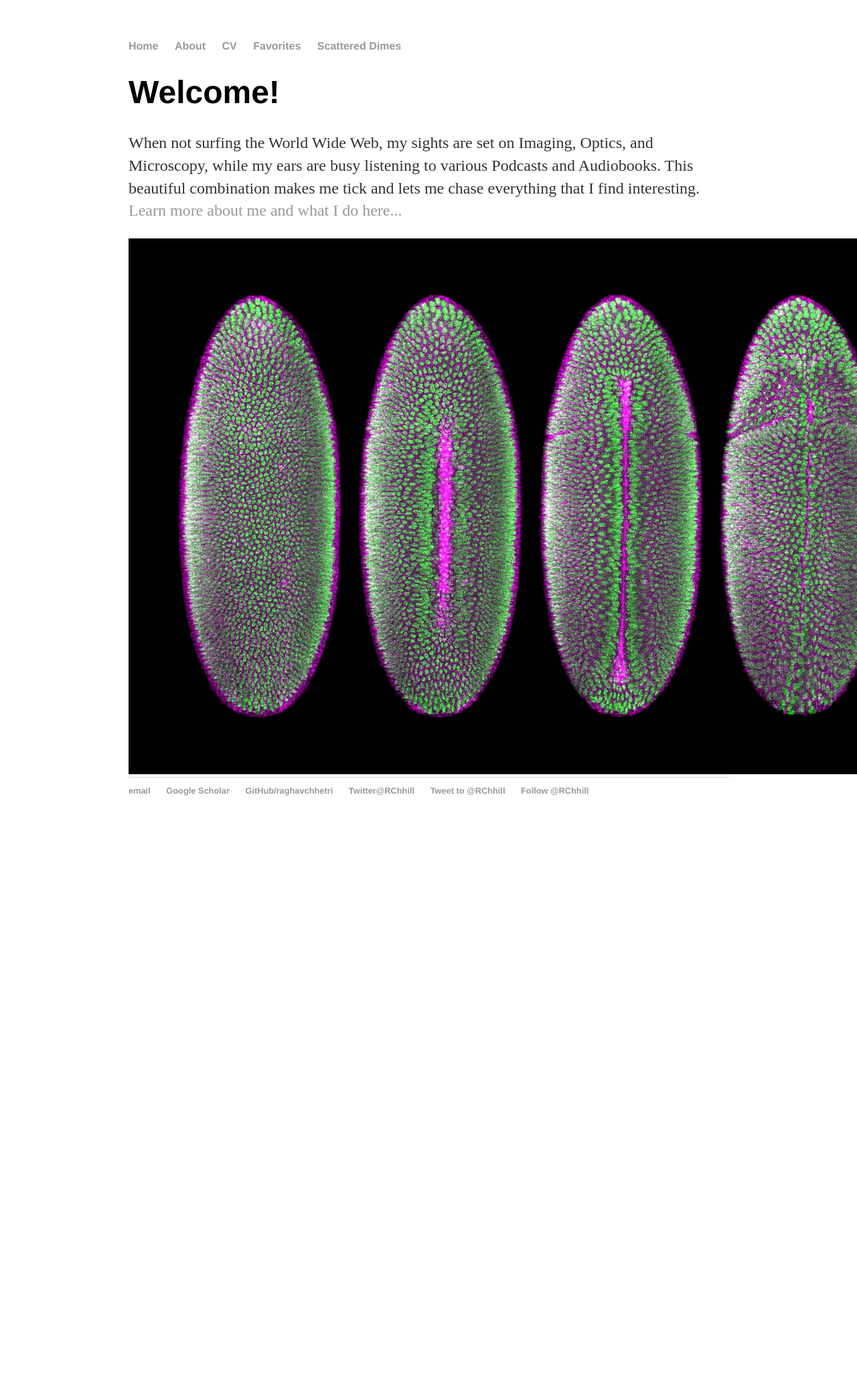
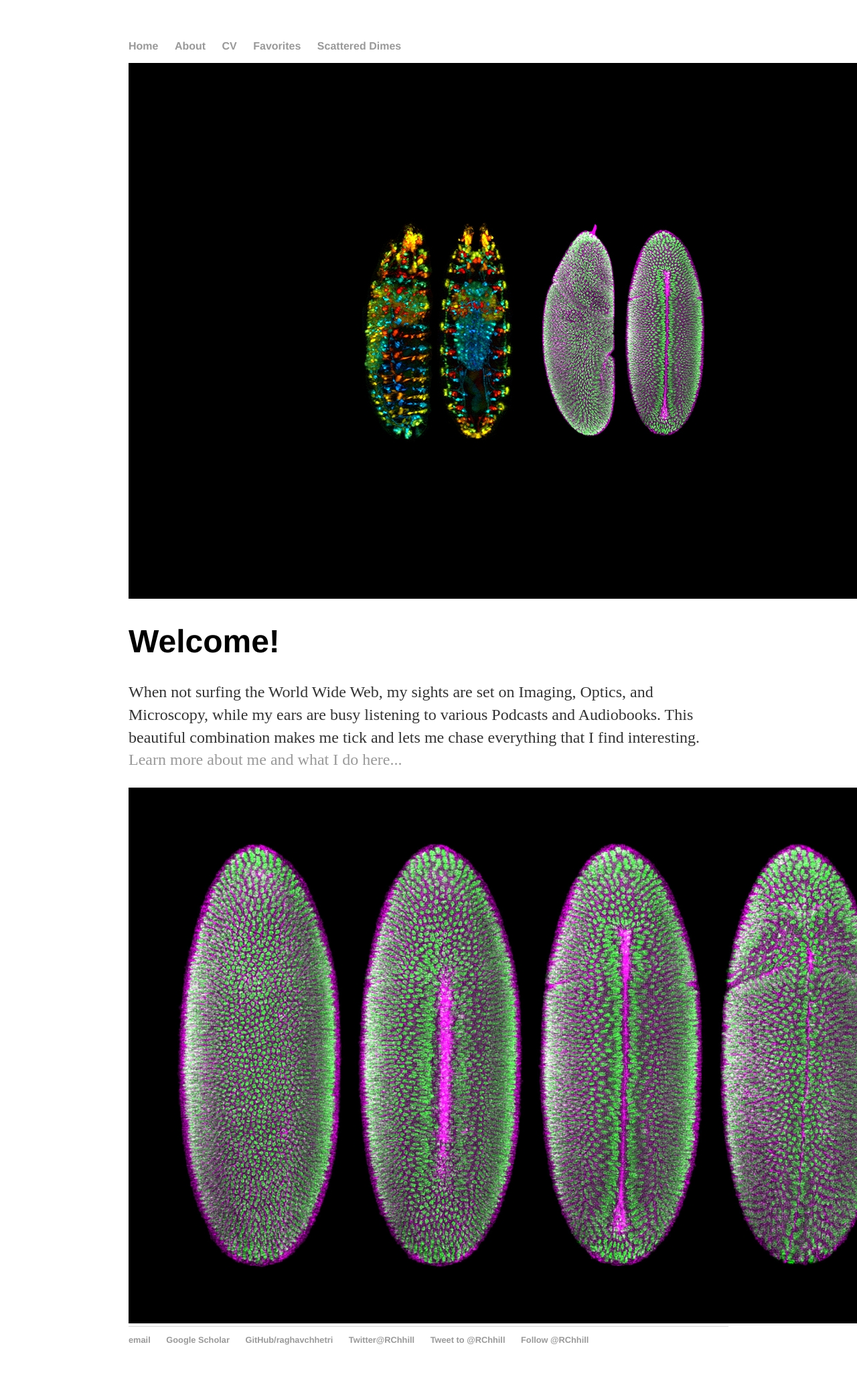
Before and after one commit to raghavchhetri/raghavchhetri.github.io, a Jekyll site: the page built from index.html, in a window 1280 px wide. Shown: the whole page at 67% size. Built offline with Jekyll 4.4.1, drawn with Linux system fonts in a browser that asks for light colours; comment, search, counter and statistics services are not loaded; before the commit the page ends 1248 px from its top, so only the background shows below that.

Commit message:
Update index.html

```diff
--- a/index.html
+++ b/index.html
@@ -2,6 +2,7 @@
 layout: default
 title: Science is hard. It rocks though... Stay with it!
 ---
+<img src="/about/DrosophilaCombined.jpg" alt="hi" class="inline"/>
 <div class="blurb">
 	<h1>Welcome!</h1>
 	<p>When not surfing the World Wide Web, my sights are set on Imaging, Optics, and Microscopy,
```
